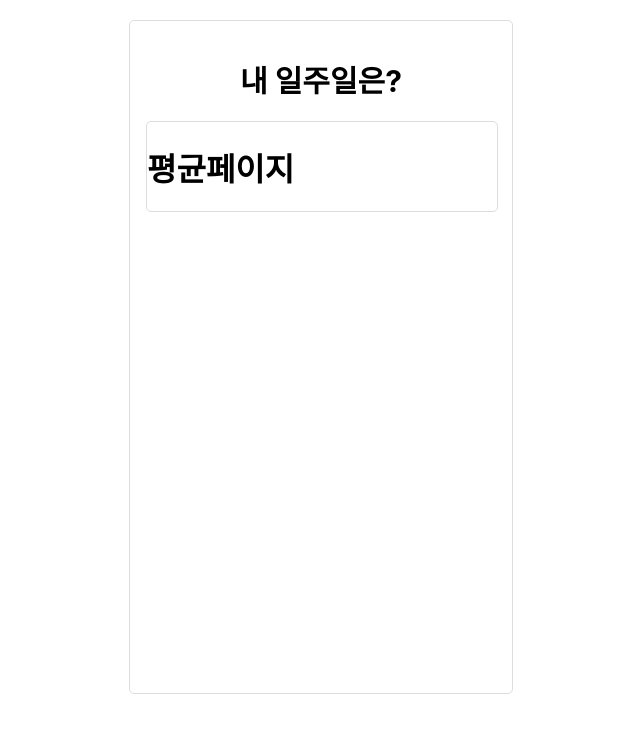
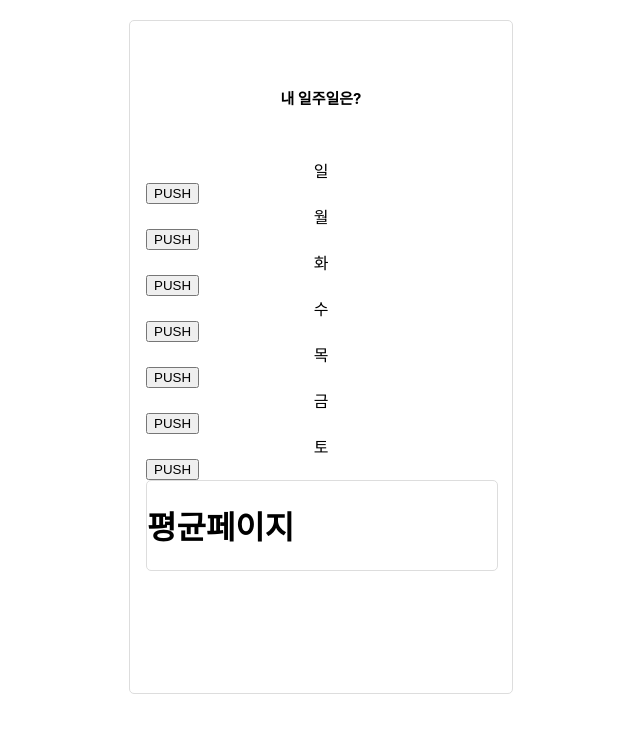
Before and after one commit to hongsoom/my-week, a React (Create React App) app in the folder my-week/: page / in a window 1280 px wide. Shown: the top 732 px of the page, without its empty margins (319-959 px from the left). Built offline with nearby package versions, Linux system fonts and the light colour scheme.

Commit message:
Main page outline

```diff
--- a/my-week/src/components/Main.js
+++ b/my-week/src/components/Main.js
@@ -1,23 +1,48 @@
-import React from "react";
+import React, { useState } from "react";
 import Score from "./Score";
 import styled from "styled-components";
+import { useHistory } from "react-router-dom";
 
 const Main = (props) => {
+    const history = useHistory();
+
+    const week = props.week
+    const [rate, setRate] = useState(Array.from({length : 7}, (value) => value = Math.floor(Math.random() * 4) + 1));
+
+    const rateAverage = rate => {
+      if(rate.length === 0) return 0;
+      const sum = rate.reduce((a,b) => a+b) / rate.length;
+      return sum.toFixed(1);
+    }
+
+    const removeRate = (rate) => {
+      setRate(rate.length === 0)
+      return rateAverage(rate)
+    }
+
+    console.log(rate)
+    console.log(week)
+    console.log(rateAverage(rate))
+    console.log(removeRate)
+
     return (
-        <AppWrap className="App">
-            <Container>
+        <Container>
             <Title >내 일주일은?</Title>
-            <Score/>
-            </Container>
-        </AppWrap>
+            {week.map((week, index) => {
+        return (
+            <div>
+            <Rate key={index}> {week} </Rate>
+              <button onClick={ () => {
+               history.push("/detail/" + index);
+            }}>  PUSH
+              </button>
+            </div>
+            )})}
+        <Score rateAverage={rateAverage(rate)} removeRate={removeRate}  />
+    </Container>
     );
 };
-const AppWrap = styled.div`
-  height: 100vh;
-  width: 100vw;
-  display: flex;
-  flex-direction: column;
-`;
+
 
 const Container = styled.div`
   max-width: 350px;
@@ -32,7 +57,23 @@ const Container = styled.div`
 const Title = styled.h1`
   color: black;
   text-align: center;
-  font-size : 30px;
+  font-size : 15px;
+  margin : 50px;
+`;
+
+const Rate = styled.div`
+  display: flex;
+  justify-content: center;
+  align-items: center;
+  width: 100%;
+`;
+
+const Circle = styled.div`
+  width: 30px;
+  height: 30px;
+  border-radius: 30px;
+  margin: 20px 10px;
+  border: 1px solid black;
 `;
 
 export default Main;
```
